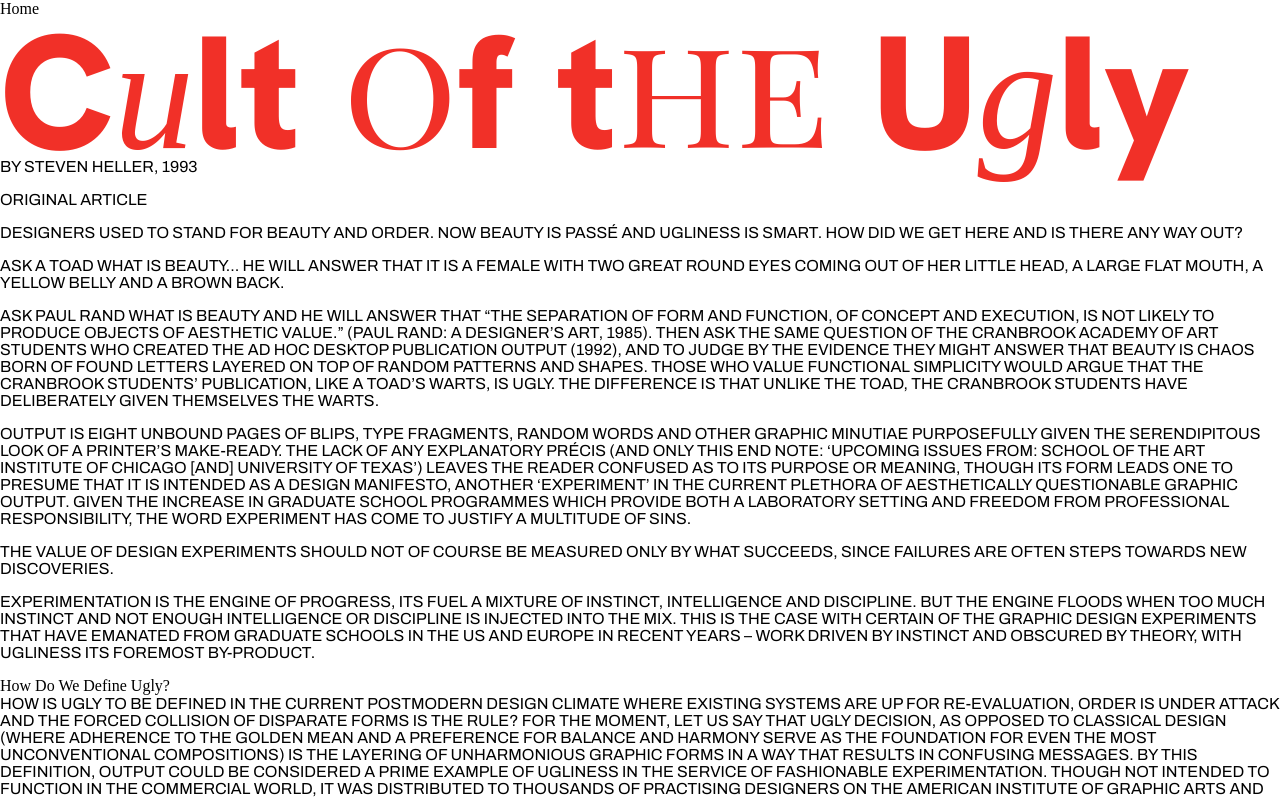
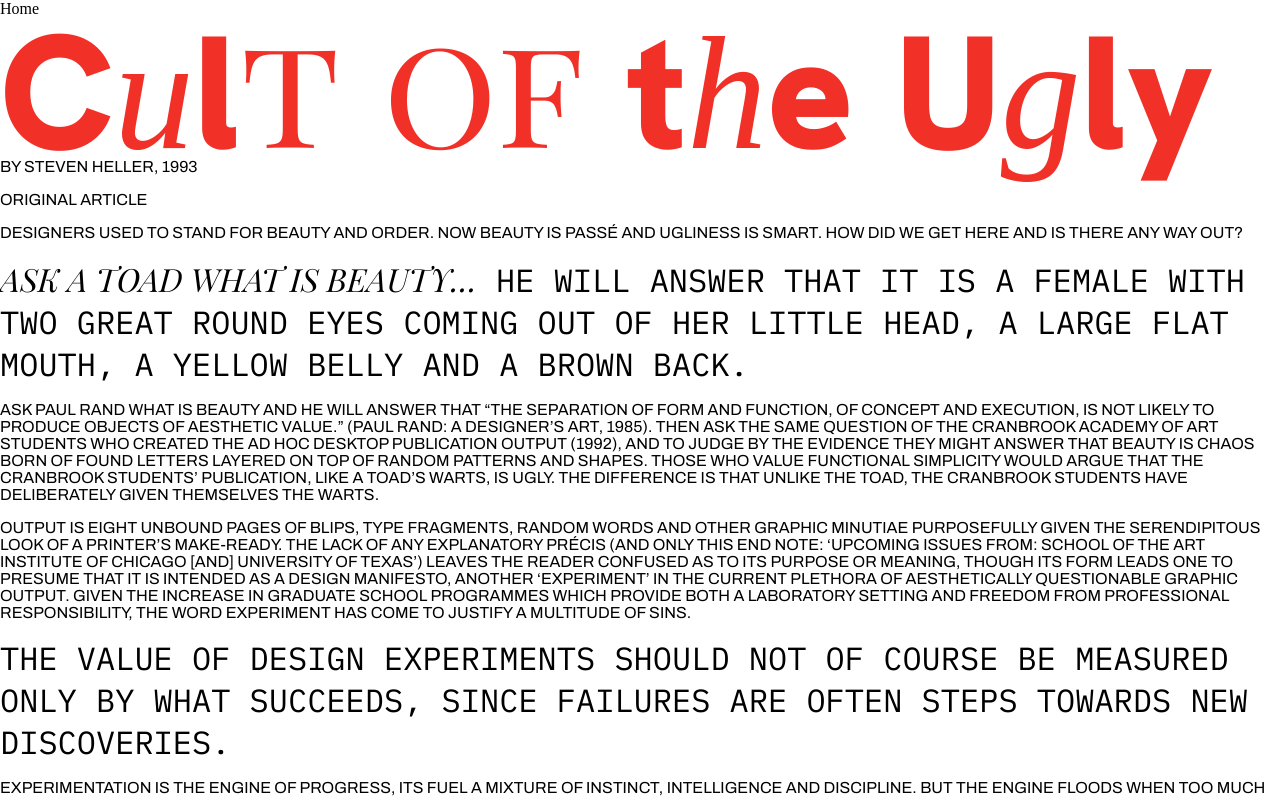
Before and after one commit to kirstengeiger/binding, a plain HTML site: page reading-1.html in a window 1280 px wide. Shown: the top 797 px of the page. Drawn offline with Linux system fonts and the light colour scheme; a web font is replaced by a local one.

Commit message:
Styled blockquotes

```diff
--- a/common.css
+++ b/common.css
@@ -61,7 +61,7 @@
     --typography-h1: calc(10 * var(--typography-base)); /* article title */
     --typography-h2: calc(3 * var(--typography-base)); /*chapter title */
     --typography-h3: calc(4 * var(--typography-base)); /*chapter number*/
-    --typography-blockquote: calc(5 * var(--typography-base)); /*blockquote*/
+    --typography-blockquote: calc(2 * var(--typography-base)); /*blockquote*/
     --typography-a: calc(0.5 * var(--typography-base)); /* nav links */
     --typography-footerp: calc(0.8 *var(var(--typography-base)));
 
@@ -96,7 +96,12 @@ p {
     padding-bottom: var(--gutter);
 }
 
-blockquote {
-    font-family: 'Times New Roman';
+blockquote > p {
+    font-family: 'IBM Plex Mono', monospace;
     font-size: var(--typography-blockquote);
 }
+
+em {
+    font-family: 'Playfair Display SC', serif;
+    font-style: italic;
+}
--- a/reading-1.html
+++ b/reading-1.html
@@ -21,7 +21,7 @@
 
     <main>
         <section class="title">
-            <h1>C<span class="times">u</span>lt <span class="play">o</span>f t<span class="play">he</span> U<span class="times">g</span>ly</h1>
+            <h1>C<span class="times">u</span>l<span class="play">t</span> <span class="play">of</span> t<span class="times">h</span>e U<span class="times">g</span>ly</h1>
         </section>
 
         <section class="author">
@@ -35,7 +35,7 @@
                 <p>Designers used to stand for beauty and order. Now beauty is passé and ugliness is smart. How did we get here and is there any way out?</p>
 
                 <blockquote>
-                    <p>Ask a toad what is beauty… He will answer that it is a female with two great round eyes coming out of her little head, a large flat mouth, a yellow belly and a brown back.</p>
+                    <p><em>Ask a toad what is beauty…</em> He will answer that it is a female with two great round eyes coming out of her little head, a large flat mouth, a yellow belly and a brown back.</p>
                 </blockquote>
 
                 <p>Ask Paul Rand what is beauty and he will answer that <q>the separation of form and function, of concept and execution, is not likely to produce objects of aesthetic value.</q> <a href="https://www.paulrand.design/writing/books/a-designers-art.html">(Paul Rand: A Designer’s Art, 1985)</a>. Then ask the same question of the Cranbrook Academy of Art students who created the ad hoc desktop publication <a href="https://twitter.com/michaelryap/status/710464871763202049">Output (1992)</a>, and to judge by the evidence they might answer that beauty is chaos born of found letters layered on top of random patterns and shapes. Those who value functional simplicity would argue that the Cranbrook students’ publication, like a toad’s warts, is ugly. The difference is that unlike the toad, the Cranbrook students have deliberately given themselves the warts.</p>
```
